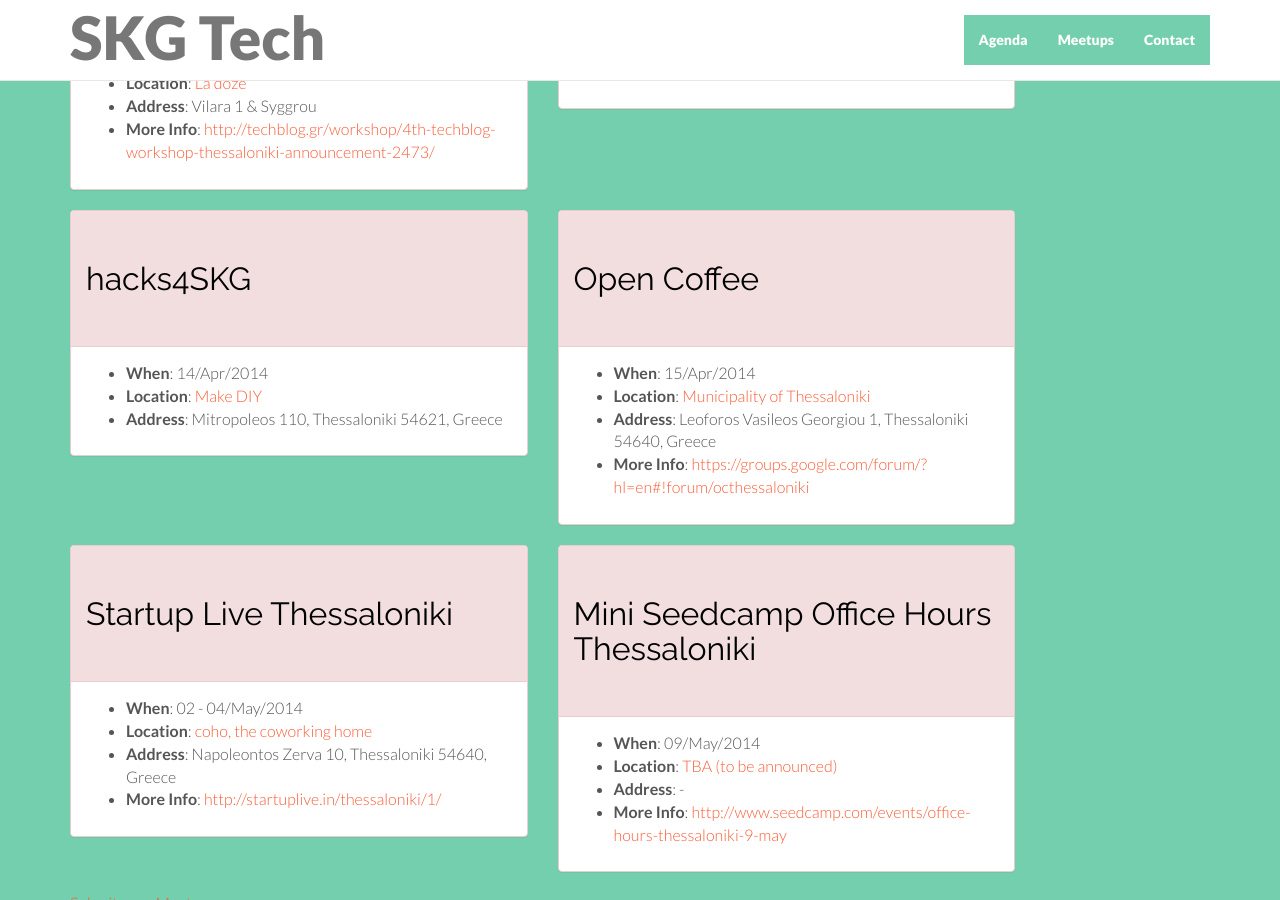
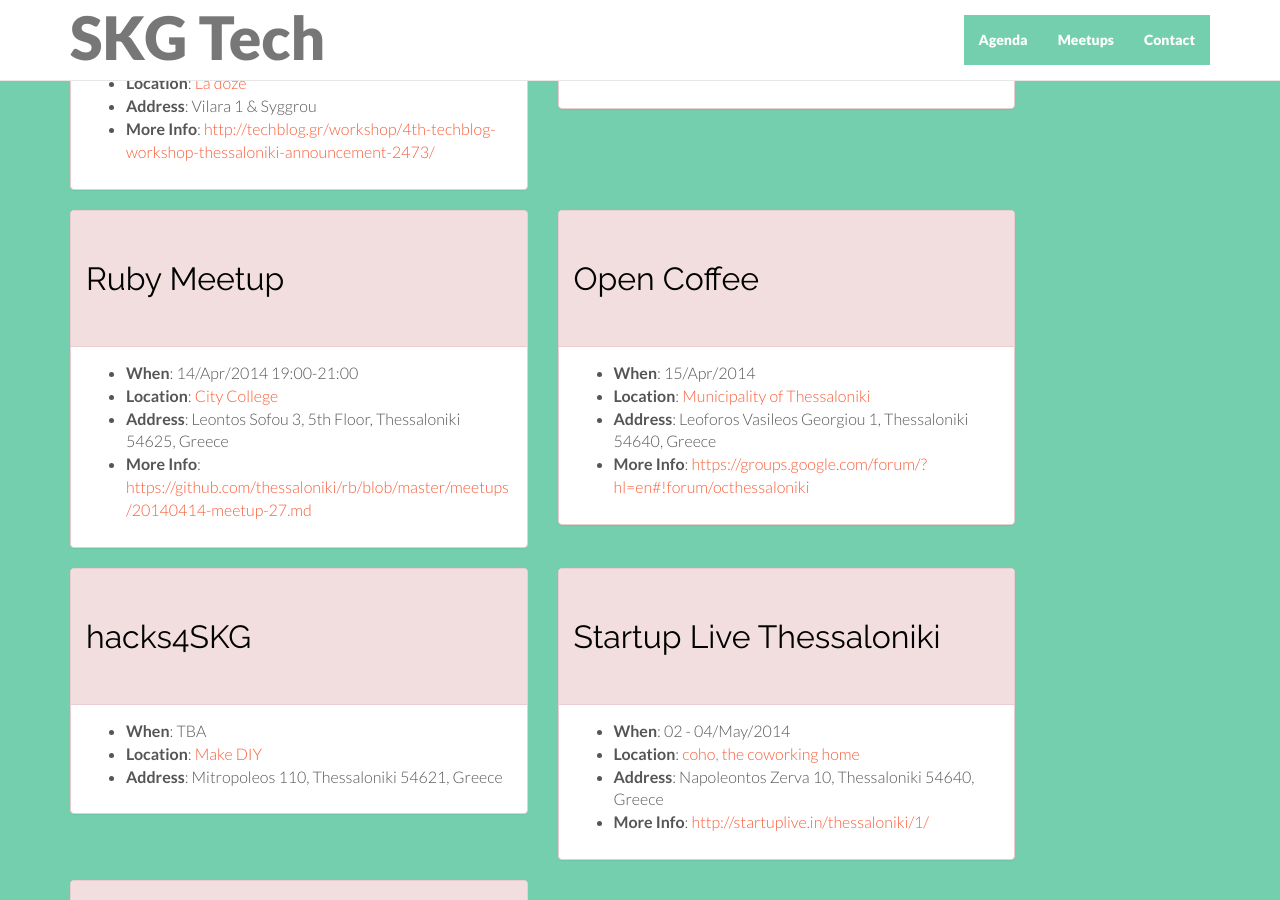
Before and after one commit to skgtech/skgtech.github.io, a Jekyll site: the page built from index.html, in a window 1280 px wide and 900 px high, scrolled down 1039 px. Built offline with Jekyll 4.4.1, drawn with Linux system fonts in a browser that asks for light colours; nearby versions of some CDN libraries; Markdown is read by kramdown in place of the engine named in the settings; comment, search, counter and statistics services are not loaded.

Commit message:
update events

```diff
--- a/_data/agenda.yaml
+++ b/_data/agenda.yaml
@@ -8,17 +8,23 @@
   date: "10/Apr/2014"
   location: "TBA"
   address: "TBA"
-- name: "hacks4SKG"
-  date: "14/Apr/2014"
-  location: "Make DIY"
-  address: "Mitropoleos 110, Thessaloniki 54621, Greece"
-  locationUrl: "https://maps.google.com/maps?q=Mitropoleos+110,+Thessaloniki,+Greece&hl=en&sll=37.990837,23.738339&sspn=0.179392,0.313454&oq=110+mitropoleos,+thessalo&hnear=Mitropoleos+110,+Thessaloniki,+Greece&t=m&z=16"
+- name: "Ruby Meetup"
+  date: "14/Apr/2014 19:00-21:00"
+  location: "City College"
+  address: "Leontos Sofou 3, 5th Floor, Thessaloniki 54625, Greece"
+  locationUrl: "http://goo.gl/maps/Qec7e"
+  website: "https://github.com/thessaloniki/rb/blob/master/meetups/20140414-meetup-27.md"
 - name: "Open Coffee"
   date: "15/Apr/2014"
   location: "Municipality of Thessaloniki"
   address: "Leoforos Vasileos Georgiou 1, Thessaloniki 54640, Greece"
   locationUrl: "https://maps.google.com/?ll=40.623831,22.955267&spn=0.002699,0.004898&t=m&z=18&iwloc=lyrftr:m,16051082708899861943,40.62346,22.95383"
   website: "https://groups.google.com/forum/?hl=en#!forum/octhessaloniki"
+- name: "hacks4SKG"
+  date: "TBA"
+  location: "Make DIY"
+  address: "Mitropoleos 110, Thessaloniki 54621, Greece"
+  locationUrl: "https://maps.google.com/maps?q=Mitropoleos+110,+Thessaloniki,+Greece&hl=en&sll=37.990837,23.738339&sspn=0.179392,0.313454&oq=110+mitropoleos,+thessalo&hnear=Mitropoleos+110,+Thessaloniki,+Greece&t=m&z=16"
 - name: "Startup Live Thessaloniki"
   date: "02 - 04/May/2014"
   location: "coho, the coworking home"
```
